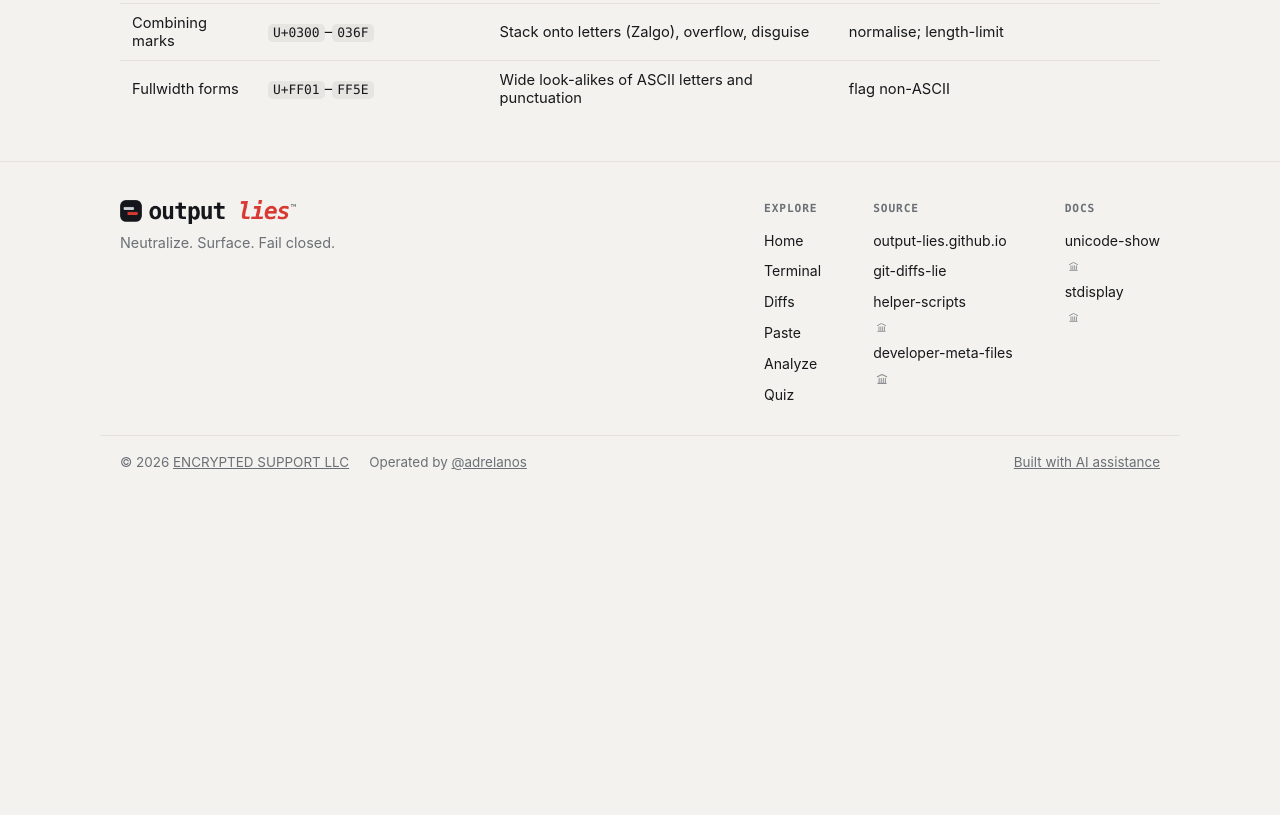
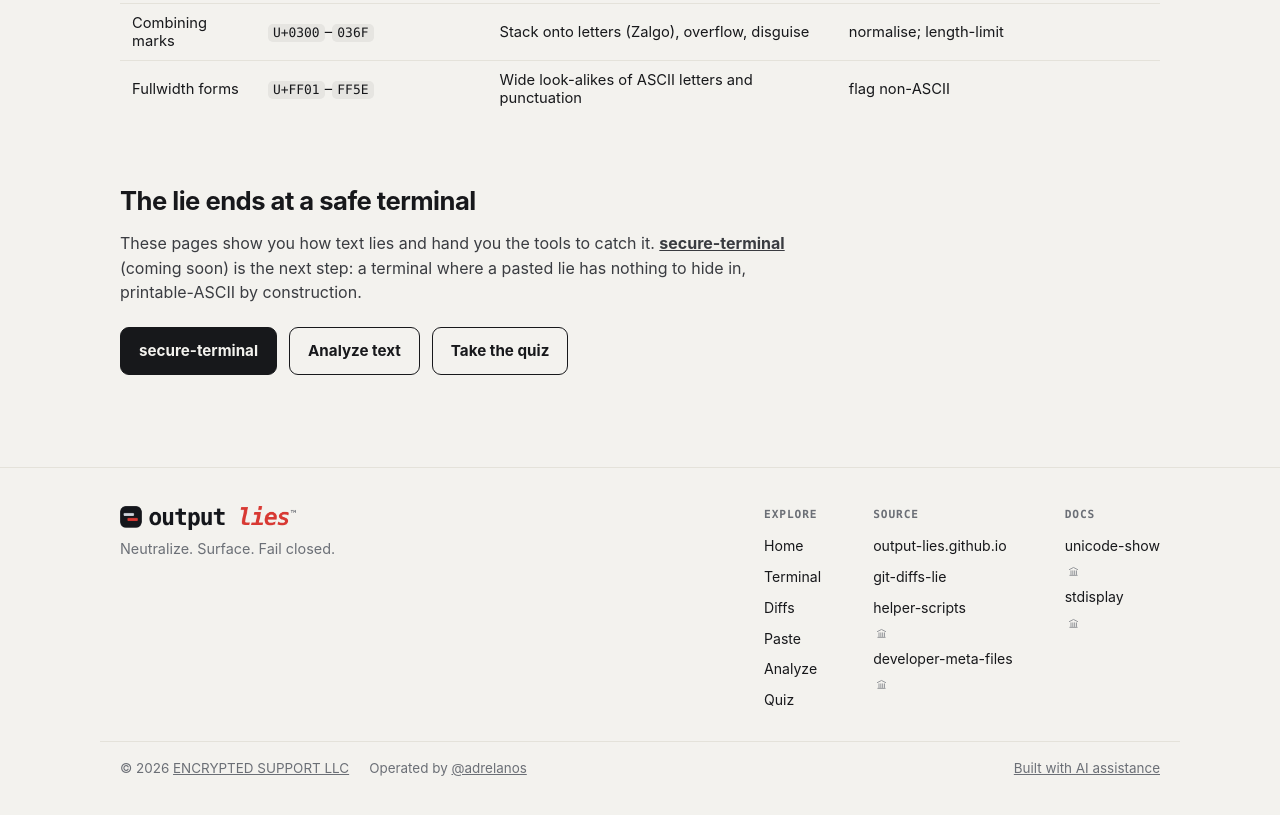
Before and after one commit to output-lies/output-lies.github.io, a plain HTML site: page index.html in a window 1280 px wide. Shown: the part 3500-4315 px from the top of the page. Before the commit the page ends 4017 px from the top, so only its background shows below. Drawn offline with Linux system fonts and the light colour scheme.

Commit message:
hub: bottom call-to-action (secure-terminal + Analyze + Quiz)

```diff
--- a/index.html
+++ b/index.html
@@ -194,6 +194,18 @@
   </table>
   </div>
 </div></section>
+
+<section class="outro" id="cta"><div class="wrap">
+  <h2><a class="h-anchor" href="#cta">The lie ends at a safe terminal</a></h2>
+  <p style="max-width:68ch;color:#3a3c41;margin:0">These pages show you how text lies and hand you the tools to
+    catch it. <a href="https://secure-terminal.github.io"><b>secure-terminal</b></a> (coming soon) is the next
+    step: a terminal where a pasted lie has nothing to hide in, printable-ASCII by construction.</p>
+  <div class="cta" style="margin-top:22px">
+    <a class="btn primary" href="https://secure-terminal.github.io">secure-terminal</a>
+    <a class="btn ghost" href="/analyze/">Analyze text</a>
+    <a class="btn ghost" href="/quiz/">Take the quiz</a>
+  </div>
+</div></section>
 </main>
 
 <footer>
```
